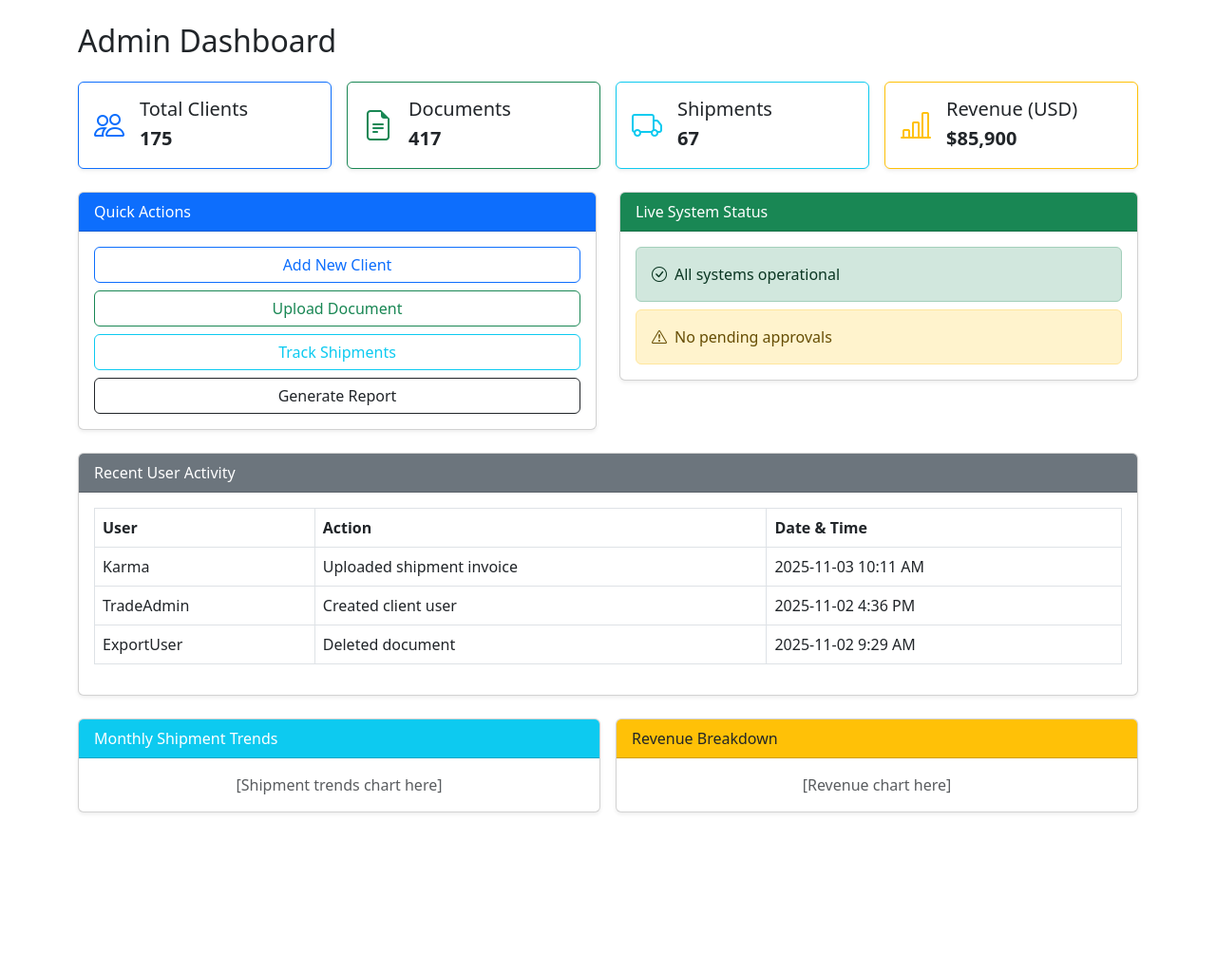
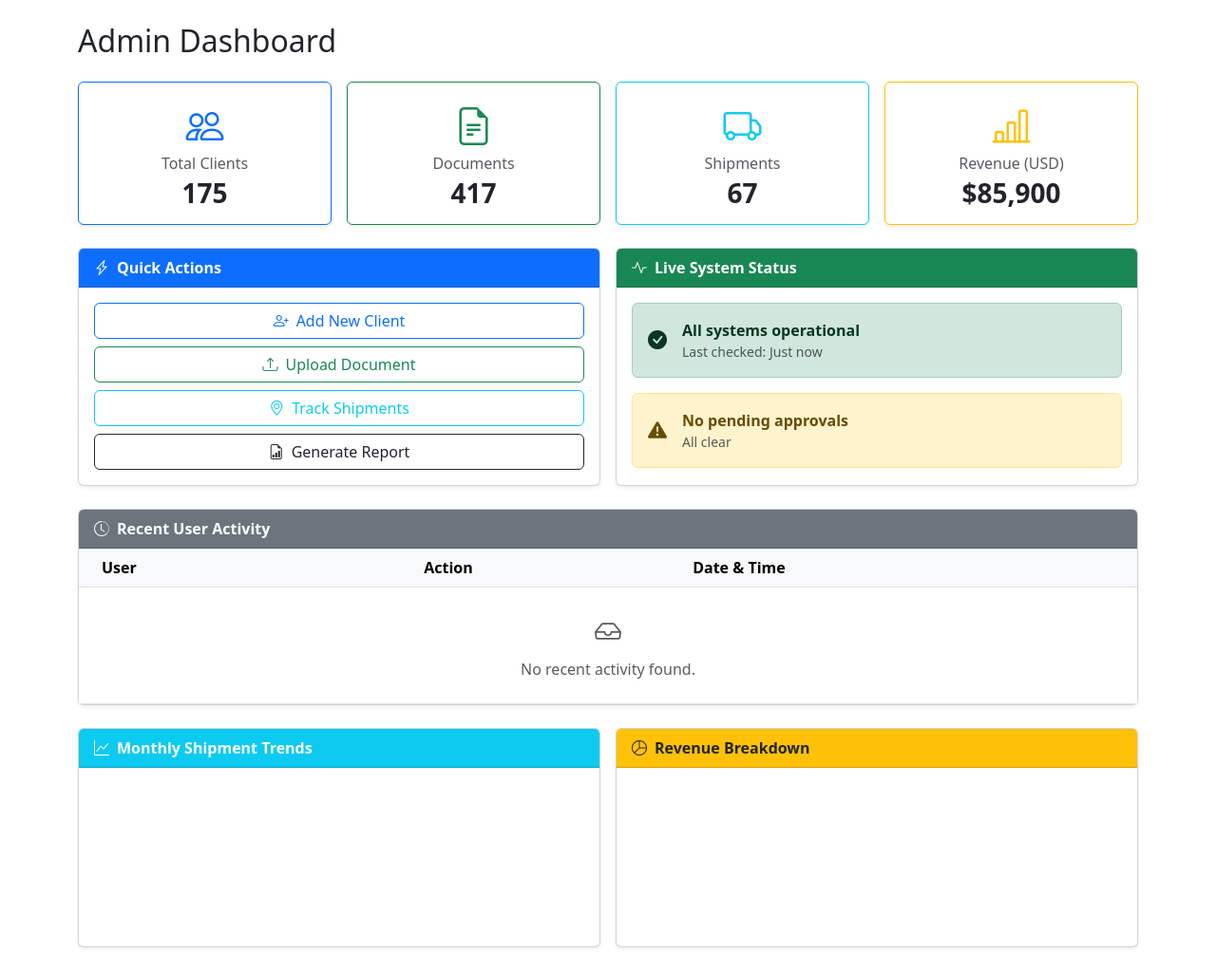
Before and after one commit to karmanyagupta2025-ai/Import-Export-Trade, a Django app: page /dashboard/admin/ in a window 1280 px wide. Shown: the part 56-1078 px from the top of the page at 95% size. Before the commit the page ends 913 px from the top, so only its background shows below. Run offline with Django 5.2, Linux system fonts and the light colour scheme; the visitor is signed in with stand-in values (Sample User, id 1); a map, chart or similar area stays blank.

Commit message:
Update admin_dashboard.html template

```diff
--- a/portal/templates/portal/admin_dashboard.html
+++ b/portal/templates/portal/admin_dashboard.html
@@ -3,55 +3,94 @@
 {% block content %}
 <div class="container py-4">
   <h2 class="mb-4">Admin Dashboard</h2>
+
+  <!-- Summary Cards Row -->
   <div class="row mb-4 g-3">
-    <!-- Summary Cards -->
     <div class="col-md-3">
-      <div class="card border-primary shadow-sm">
+      <div class="card border-primary shadow-sm h-100">
+        <div class="card-body text-center">
+          <i class="bi bi-people fs-1 text-primary mb-2"></i>
+          <h6 class="text-muted mb-1">Total Clients</h6>
+          <h3 class="fw-bold mb-0">{{ total_clients|default:"175" }}</h3>
+        </div>
+      </div>
+    </div>
+
+    <div class="col-md-3">
+      <div class="card border-success shadow-sm h-100">
+        <div class="card-body text-center">
+          <i class="bi bi-file-earmark-text fs-1 text-success mb-2"></i>
+          <h6 class="text-muted mb-1">Documents</h6>
+          <h3 class="fw-bold mb-0">{{ total_documents|default:"417" }}</h3>
+        </div>
+      </div>
+    </div>
+
+    <div class="col-md-3">
+      <div class="card border-info shadow-sm h-100">
+        <div class="card-body text-center">
+          <i class="bi bi-truck fs-1 text-info mb-2"></i>
+          <h6 class="text-muted mb-1">Shipments</h6>
+          <h3 class="fw-bold mb-0">{{ total_shipments|default:"67" }}</h3>
+        </div>
+      </div>
+    </div>
+
+    <div class="col-md-3">
+      <div class="card border-warning shadow-sm h-100">
+        <div class="card-body text-center">
+          <i class="bi bi-bar-chart-line fs-1 text-warning mb-2"></i>
+          <h6 class="text-muted mb-1">Revenue (USD)</h6>
+          <h3 class="fw-bold mb-0">${{ total_revenue|default:"85,900" }}</h3>
+        </div>
+      </div>
+    </div>
+  </div>
+
+  <!-- Quick Actions and System Status Row -->
+  <div class="row mb-4 g-3">
+    <div class="col-md-6">
+      <div class="card shadow-sm h-100">
+        <div class="card-header bg-primary text-white fw-bold">
+          <i class="bi bi-lightning-charge me-2"></i>Quick Actions
+        </div>
         <div class="card-body">
-          <div class="d-flex align-items-center">
-            <i class="bi bi-people fs-2 text-primary me-3"></i>
-            <div>
-              <h5 class="card-title mb-1">Total Clients</h5>
-              <div class="fs-5 fw-bold">{{ total_clients|default:"175" }}</div>
-            </div>
+          <div class="d-grid gap-2">
+            <a href="{% url 'signup' %}" class="btn btn-outline-primary">
+              <i class="bi bi-person-plus me-2"></i>Add New Client
+            </a>
+            <a href="{% url 'document_upload' %}" class="btn btn-outline-success">
+              <i class="bi bi-upload me-2"></i>Upload Document
+            </a>
+            <a href="{% url 'shipment_list' %}" class="btn btn-outline-info">
+              <i class="bi bi-geo-alt me-2"></i>Track Shipments
+            </a>
+            <button class="btn btn-outline-dark" onclick="alert('Generate Report feature coming soon!')">
+              <i class="bi bi-file-earmark-bar-graph me-2"></i>Generate Report
+            </button>
           </div>
         </div>
       </div>
     </div>
-    <div class="col-md-3">
-      <div class="card border-success shadow-sm">
+
+    <div class="col-md-6">
+      <div class="card shadow-sm h-100">
+        <div class="card-header bg-success text-white fw-bold">
+          <i class="bi bi-activity me-2"></i>Live System Status
+        </div>
         <div class="card-body">
-          <div class="d-flex align-items-center">
-            <i class="bi bi-file-earmark-text fs-2 text-success me-3"></i>
+          <div class="alert alert-success d-flex align-items-center mb-3">
+            <i class="bi bi-check-circle-fill fs-5 me-3"></i>
             <div>
-              <h5 class="card-title mb-1">Documents</h5>
-              <div class="fs-5 fw-bold">{{ total_documents|default:"417" }}</div>
+              <strong>All systems operational</strong>
+              <small class="d-block text-muted">Last checked: Just now</small>
             </div>
           </div>
-        </div>
-      </div>
-    </div>
-    <div class="col-md-3">
-      <div class="card border-info shadow-sm">
-        <div class="card-body">
-          <div class="d-flex align-items-center">
-            <i class="bi bi-truck fs-2 text-info me-3"></i>
+          <div class="alert alert-warning d-flex align-items-center mb-0">
+            <i class="bi bi-exclamation-triangle-fill fs-5 me-3"></i>
             <div>
-              <h5 class="card-title mb-1">Shipments</h5>
-              <div class="fs-5 fw-bold">{{ total_shipments|default:"67" }}</div>
-            </div>
-          </div>
-        </div>
-      </div>
-    </div>
-    <div class="col-md-3">
-      <div class="card border-warning shadow-sm">
-        <div class="card-body">
-          <div class="d-flex align-items-center">
-            <i class="bi bi-bar-chart-line fs-2 text-warning me-3"></i>
-            <div>
-              <h5 class="card-title mb-1">Revenue (USD)</h5>
-              <div class="fs-5 fw-bold">${{ total_revenue|default:"85,900" }}</div>
+              <strong>No pending approvals</strong>
+              <small class="d-block text-muted">All clear</small>
             </div>
           </div>
         </div>
@@ -59,69 +98,132 @@
     </div>
   </div>
 
-  <!-- Quick Actions -->
-  <div class="row mb-4">
-    <div class="col-md-6">
-      <div class="card shadow-sm">
-        <div class="card-header bg-primary text-white">Quick Actions</div>
-        <div class="card-body">
-          <button class="btn btn-outline-primary mb-2 w-100">Add New Client</button>
-          <button class="btn btn-outline-success mb-2 w-100">Upload Document</button>
-          <button class="btn btn-outline-info mb-2 w-100">Track Shipments</button>
-          <button class="btn btn-outline-dark w-100">Generate Report</button>
-        </div>
-      </div>
+  <!-- Recent Activity Table -->
+  <div class="card shadow-sm mb-4">
+    <div class="card-header bg-secondary text-white fw-bold">
+      <i class="bi bi-clock-history me-2"></i>Recent User Activity
     </div>
-    <div class="col-md-6">
-      <div class="card shadow-sm">
-        <div class="card-header bg-success text-white">Live System Status</div>
-        <div class="card-body">
-          <div class="alert alert-success mb-2"><i class="bi bi-check-circle me-2"></i>All systems operational</div>
-          <div class="alert alert-warning mb-0"><i class="bi bi-exclamation-triangle me-2"></i>No pending approvals</div>
-        </div>
+    <div class="card-body p-0">
+      <div class="table-responsive">
+        <table class="table table-hover mb-0">
+          <thead class="table-light">
+            <tr>
+              <th class="px-4">User</th>
+              <th>Action</th>
+              <th>Date & Time</th>
+            </tr>
+          </thead>
+          <tbody>
+            {% for activity in recent_activities %}
+            <tr>
+              <td class="px-4">
+                <i class="bi bi-person-circle me-2"></i>{{ activity.user.username }}
+              </td>
+              <td>{{ activity.action }}</td>
+              <td class="text-muted">{{ activity.timestamp|date:"Y-m-d h:i A" }}</td>
+            </tr>
+            {% empty %}
+            <tr>
+              <td colspan="3" class="text-center text-muted py-4">
+                <i class="bi bi-inbox fs-3 d-block mb-2"></i>
+                No recent activity found.
+              </td>
+            </tr>
+            {% endfor %}
+          </tbody>
+        </table>
       </div>
     </div>
   </div>
 
-  <!-- Recent Activity Table -->
-  <div class="card shadow-sm mb-4">
-    <div class="card-header bg-secondary text-white">Recent User Activity</div>
-    <div class="card-body">
-      <table class="table table-bordered table-hover">
-        <thead>
-          <tr>
-            <th>User</th>
-            <th>Action</th>
-            <th>Date & Time</th>
-          </tr>
-        </thead>
-        <tbody>
-          <tr><td>Karma</td><td>Uploaded shipment invoice</td><td>2025-11-03 10:11 AM</td></tr>
-          <tr><td>TradeAdmin</td><td>Created client user</td><td>2025-11-02 4:36 PM</td></tr>
-          <tr><td>ExportUser</td><td>Deleted document</td><td>2025-11-02 9:29 AM</td></tr>
-        </tbody>
-      </table>
-    </div>
-  </div>
-
-  <!-- Charts Placeholder -->
+  <!-- Charts Row -->
   <div class="row g-3">
     <div class="col-md-6">
       <div class="card shadow-sm">
-        <div class="card-header bg-info text-white">Monthly Shipment Trends</div>
+        <div class="card-header bg-info text-white fw-bold">
+          <i class="bi bi-graph-up me-2"></i>Monthly Shipment Trends
+        </div>
         <div class="card-body">
-          <div class="text-center text-muted">[Shipment trends chart here]</div>
+          <canvas id="shipmentChart" style="max-height: 300px;"></canvas>
         </div>
       </div>
     </div>
+
     <div class="col-md-6">
       <div class="card shadow-sm">
-        <div class="card-header bg-warning text-dark">Revenue Breakdown</div>
+        <div class="card-header bg-warning text-dark fw-bold">
+          <i class="bi bi-pie-chart me-2"></i>Revenue Breakdown
+        </div>
         <div class="card-body">
-          <div class="text-center text-muted">[Revenue chart here]</div>
+          <canvas id="revenueChart" style="max-height: 300px;"></canvas>
         </div>
       </div>
     </div>
   </div>
 </div>
+
+<!-- Chart.js CDN -->
+<script src="https://cdn.jsdelivr.net/npm/chart.js"></script>
+<script>
+  // Shipment Trends Chart
+  const shipmentCtx = document.getElementById('shipmentChart').getContext('2d');
+  const shipmentChart = new Chart(shipmentCtx, {
+      type: 'line',
+      data: {
+          labels: {{ shipment_labels|safe }},
+          datasets: [{
+              label: 'Shipments',
+              data: {{ shipment_data|safe }},
+              borderColor: 'rgba(13, 202, 240, 1)',
+              backgroundColor: 'rgba(13, 202, 240, 0.1)',
+              tension: 0.4,
+              fill: true
+          }]
+      },
+      options: {
+          responsive: true,
+          maintainAspectRatio: true,
+          plugins: {
+              legend: {
+                  display: false
+              }
+          },
+          scales: {
+              y: {
+                  beginAtZero: true
+              }
+          }
+      }
+  });
+
+  // Revenue Breakdown Chart
+  const revenueCtx = document.getElementById('revenueChart').getContext('2d');
+  const revenueChart = new Chart(revenueCtx, {
+      type: 'bar',
+      data: {
+          labels: {{ revenue_labels|safe }},
+          datasets: [{
+              label: 'Revenue (USD)',
+              data: {{ revenue_data|safe }},
+              backgroundColor: 'rgba(255, 193, 7, 0.7)',
+              borderColor: 'rgba(255, 193, 7, 1)',
+              borderWidth: 1
+          }]
+      },
+      options: {
+          responsive: true,
+          maintainAspectRatio: true,
+          plugins: {
+              legend: {
+                  display: false
+              }
+          },
+          scales: {
+              y: {
+                  beginAtZero: true
+              }
+          }
+      }
+  });
+</script>
 {% endblock %}
```
Also changed, not shown: .gitignore.txt (added).
